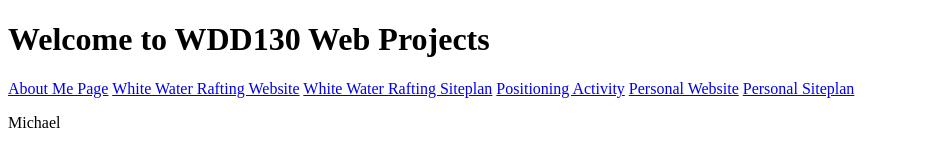
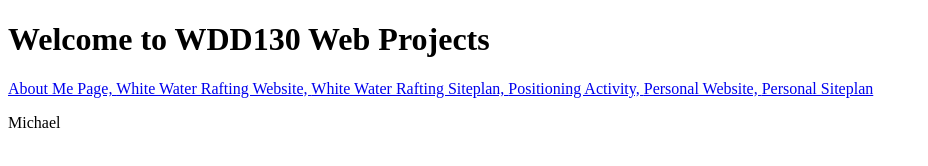
Before and after one commit to finkster717/wdd130, a plain HTML site: page index.html in a window 1280 px wide. Shown: the whole page, without its empty margins (0-928 px from the left). Drawn offline with Linux system fonts and the light colour scheme.

Commit message:
adding commas to main page links

```diff
--- a/index.html
+++ b/index.html
@@ -9,11 +9,11 @@
 <body>
     <h1>Welcome to WDD130 Web Projects</h1>
     <nav>
-        <a href="aboutme/index.html">About Me Page</a>
-        <a href="wwr/index.html">White Water Rafting Website</a>
-        <a href="wwr/site-plan-rafting.html">White Water Rafting Siteplan</a>
-        <a href="positioning.html">Positioning Activity</a>
-        <a href="#">Personal Website</a>
+        <a href="aboutme/index.html">About Me Page, </a>
+        <a href="wwr/index.html">White Water Rafting Website, </a>
+        <a href="wwr/site-plan-rafting.html">White Water Rafting Siteplan, </a>
+        <a href="positioning.html">Positioning Activity, </a>
+        <a href="#">Personal Website, </a>
         <a href="#">Personal Siteplan</a>
     </nav>
     <p>Michael</p>
```
